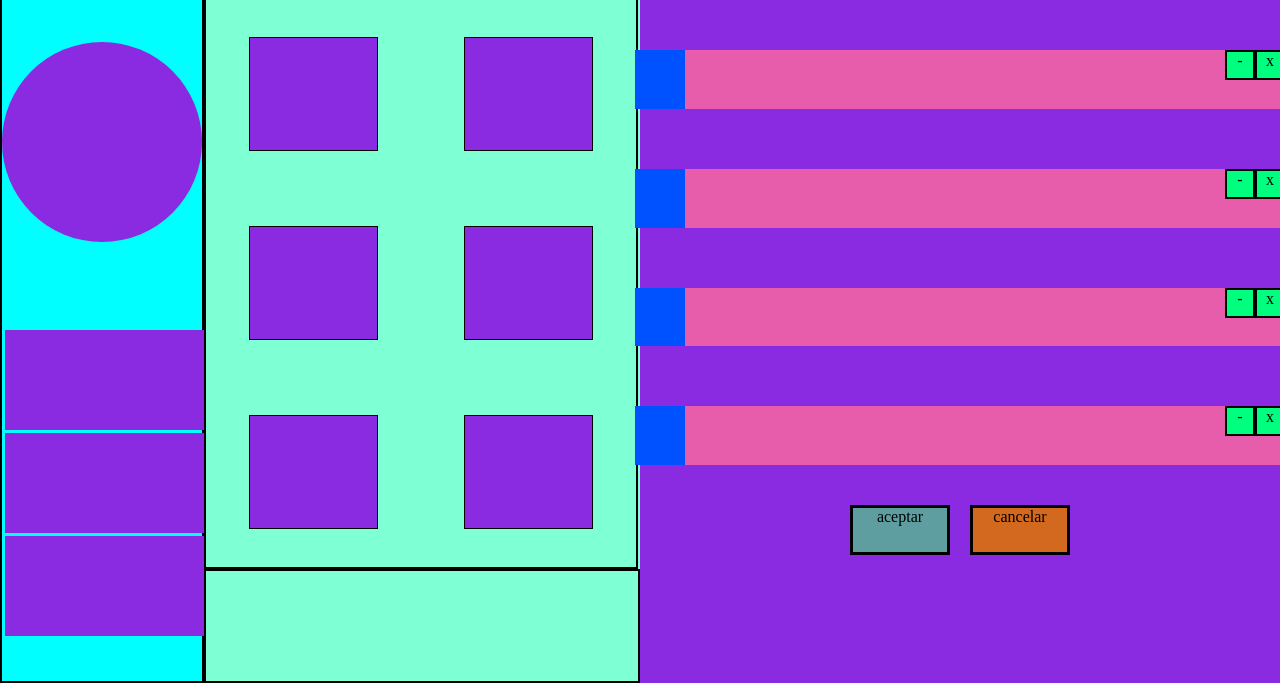
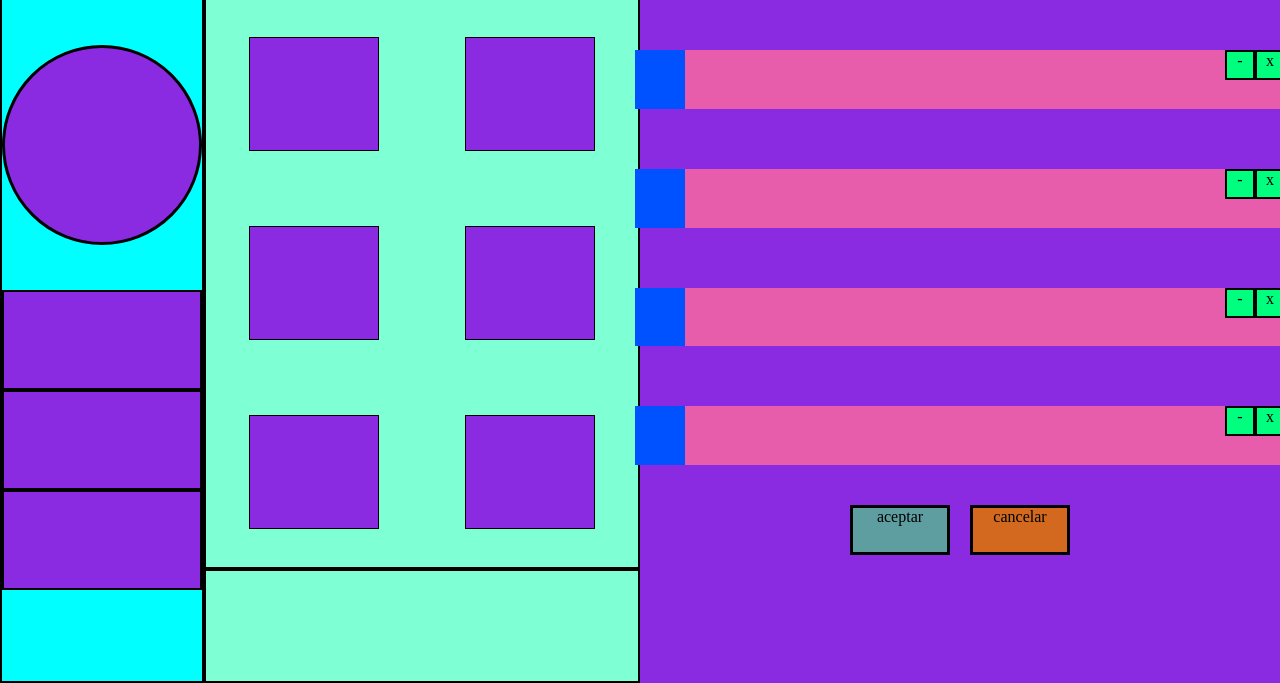
Before and after one commit to CAKE-765/practica, a plain HTML site: page index.html in a window 1280 px wide. Shown: the part 117-800 px from the top of the page. Drawn offline with Linux system fonts and the light colour scheme.

Commit message:
se termino

```diff
--- a/css/style.css
+++ b/css/style.css
@@ -38,7 +38,7 @@
     border: 2px solid black;
 }
 .cuadros{
-    width: 99.5%;
+    width: 100%;
     height: 100%;
     display: grid;
     align-items: center;
@@ -59,8 +59,7 @@
     width: 100%;
     background-color: aqua;
     display: grid;
-    align-items: center;
-    justify-content: center;
+
 }
 .circuferencia{
     display:flex;
@@ -74,31 +73,32 @@
     width: 200px;
     height: 200px;
    display: flex;
-   justify-content: center;
-   align-items: center;
+   border: 3px solid black;
+
 
 }
 .menu{
     width: 100%;
+
 }
 .menu > :nth-child(1){
     height: 100px;
     width: 100%;
     background-color: blueviolet;
-    margin: 3px;
-
+   border: 2px solid black;
 }
 .menu > :nth-child(2){
     height: 100px;
     width: 100%;
     background-color: blueviolet;
-    margin: 3px;
+    border: 2px solid black;
+
 }
 .menu > :nth-child(3){
     height: 100px;
     width: 100%;
     background-color: blueviolet;
-    margin: 3px;
+    border: 2px solid black;
 }
 .der{
     width: 50%;
```
